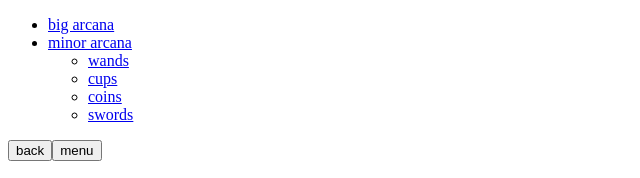
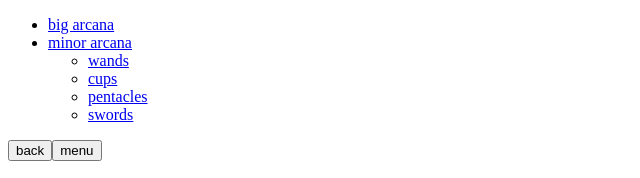
Before and after one commit to rabe200/Capstone_Tarot_App, a Next.js app: page /cards/overview in a window 1280 px wide. Shown: the top 178 px of the page, without its empty margins (0-640 px from the left). Built offline with nearby package versions, Linux system fonts and the light colour scheme.

Commit message:
fix link

```diff
--- a/pages/cards/overview/index.js
+++ b/pages/cards/overview/index.js
@@ -36,8 +36,8 @@ export default function Description() {
             </Link>
           </li>
           <li>
-            <Link href={{ pathname: "/cards/overview/minor-arcana/coins" }}>
-              coins
+            <Link href={{ pathname: "/cards/overview/minor-arcana/pemtacles" }}>
+              pentacles
             </Link>
           </li>
           <li>
```
